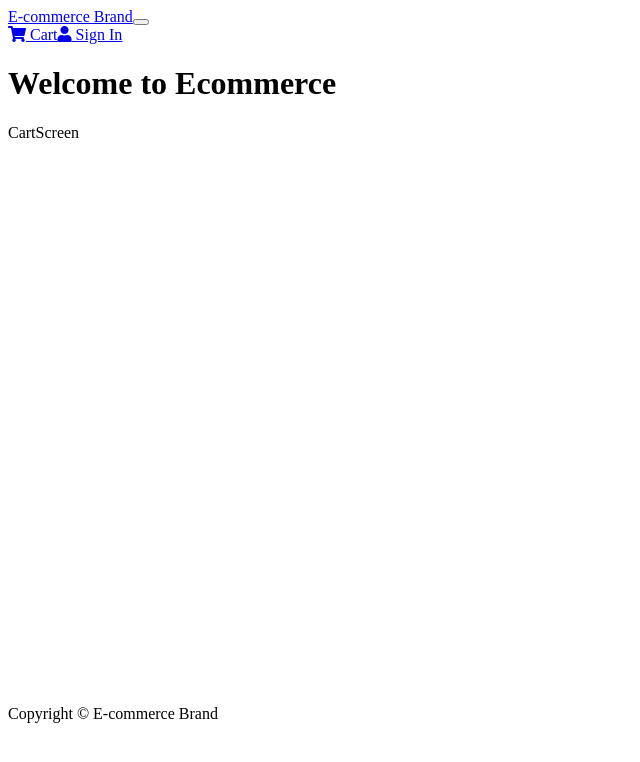
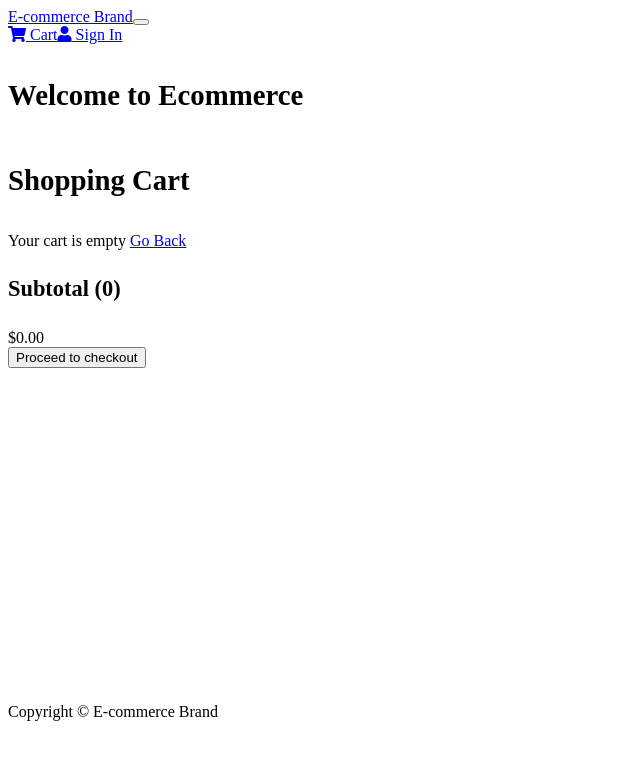
Before and after one commit to rodmartinezmedina/MERN-E-Commerce, a React (Create React App) app in the folder frontend/: page /cart in a window 1280 px wide. Shown: the top 762 px of the page, without its empty margins (0-640 px from the left). Built offline with nearby package versions, Linux system fonts and the light colour scheme; the HTML template or start-up script is replaced by a standard one.

Commit message:
add subtotal price and amount of items in cart checkout redirect from checkout not broken but shows nothing need to fix select input from 700 tp 1200 px need to do delete items from cart sometimes sum of items work weird

```diff
--- a/frontend/src/App.js
+++ b/frontend/src/App.js
@@ -17,6 +17,7 @@
           <Route path='/' component={HomeScreen} exact />
           <Route path='/product/:id' component={ProductScreen} />
           <Route path='/cart/:id?' component={CartScreen} />
+          {/* <Route path='/cart' component={CartScreen} /> */}
         </Container>
       </main>
       <Footer />
--- a/frontend/src/Screens/CartScreen.js
+++ b/frontend/src/Screens/CartScreen.js
@@ -1,7 +1,118 @@
-import React from 'react'
+import React, { useEffect } from 'react'
+import { Link } from 'react-router-dom'
+import { useDispatch, useSelector } from 'react-redux'
+import { Row, Col, ListGroup, Image, Form, Button, Card } from 'react-bootstrap'
+import Message from '../components/Message'
+import { addToCart } from '../actions/cartActions'
 
-const CartScreen = () => {
-  return <div>CartScreen</div>
+const CartScreen = ({ match, location, history }) => {
+  const productId = match.params.id
+  // we will split the ?qty=3 and then get the 1 index that will give usmthe qty (ex: 3)
+  const qty = location.search ? Number(location.search.split('=')[1]) : 1
+
+  const dispatch = useDispatch()
+
+  const cart = useSelector((state) => state.cart)
+  const { cartItems } = cart
+  console.log(cartItems)
+
+  useEffect(() => {
+    if (productId) {
+      dispatch(addToCart(productId, qty))
+    }
+  }, [dispatch, productId, qty])
+
+  const removeFromCartHandler = (id) => {
+    console.log(`remove`)
+  }
+
+  const checkoutHandler = () => {
+    history.push('/login?redirect=shipping')
+
+    console.log(`checkoutHandler function`)
+  }
+
+  console.log(qty)
+
+  return (
+    <Row>
+      <Col md={8}>
+        <h1>Shopping Cart</h1>
+        {/*Conditional start  */}
+        {cartItems.length === 0 ? (
+          <Message>
+            Your cart is empty <Link to='/'>Go Back</Link>
+          </Message>
+        ) : (
+          <ListGroup variant='flush'>
+            {cartItems.map((item) => (
+              <ListGroup.Item key={item.product}>
+                <Row>
+                  <Col md={2}>
+                    <Image src={item.image} alt={item.name} fluid rounded />
+                  </Col>
+                  <Col md={3}>
+                    <Link to={`/product/${item.product}`}>{item.name}</Link>
+                  </Col>
+                  <Col md={2}>${item.price}</Col>
+                  <Col md={2}>
+                    <Form.Control
+                      as='select'
+                      value={qty}
+                      onChange={(e) =>
+                        dispatch(
+                          addToCart(item.product, Number(e.target.value))
+                        )
+                      }
+                    >
+                      {/* It will give me the values of the elements in the products array */}
+                      {[...Array(item.countInStock).keys()].map((x) => (
+                        <option key={x + 1} value={x + 1}>
+                          {x + 1}
+                        </option>
+                      ))}
+                    </Form.Control>
+                  </Col>
+                  <Col md={2}>
+                    <Button
+                      type='button'
+                      variant='light'
+                      onClick={() => removeFromCartHandler(item.product)}
+                    >
+                      <i className='fas fa-trash'></i>
+                    </Button>
+                  </Col>
+                </Row>
+              </ListGroup.Item>
+            ))}
+          </ListGroup>
+        )}
+      </Col>
+      <Col md={4}>
+        <Card>
+          <ListGroup variant='flush'>
+            <h2>
+              Subtotal ({cartItems.reduce((acc, item) => acc + item.qty, 0)})
+            </h2>
+            $
+            {cartItems
+              .reduce((acc, item) => acc + item.qty * item.price, 0)
+              .toFixed(2)}
+          </ListGroup>
+          <ListGroup.Item>
+            <Button
+              type='button'
+              className='btn-block'
+              disabled={cartItems.lenght === 0}
+              onClick={checkoutHandler}
+            >
+              Proceed to checkout
+            </Button>
+          </ListGroup.Item>
+        </Card>
+      </Col>
+    </Row>
+  )
 }
 
 export default CartScreen
--- a/frontend/src/Screens/ProductScreen.js
+++ b/frontend/src/Screens/ProductScreen.js
@@ -10,7 +10,7 @@
 const ProductScreen = ({ history, match }) => {
   // const product = products.find((p) => p._id === match.params.id)
   // const [product, setProduct] = useState({})
-  const [qty, setQty] = useState(0)
+  const [qty, setQty] = useState(1)
   const dispatch = useDispatch()
 
   const productDetails = useSelector((state) => state.productDetails)
--- a/frontend/src/components/Loader.js
+++ b/frontend/src/components/Loader.js
@@ -13,7 +13,7 @@
         display: 'block',
       }}
     >
-      <span class='sr--only'>Loading...</span>
+      <span className='sr--only'>Loading...</span>
     </Spinner>
   )
 }
--- a/frontend/src/index.css
+++ b/frontend/src/index.css
@@ -6,6 +6,16 @@
   padding: 1rem 0;
 }
 
+h1 {
+  font-size: 1.8rem;
+  padding: 1rem 0;
+}
+
+h2 {
+  font-size: 1.4rem;
+  padding: 0.5rem 0;
+}
+
 .rating span {
   margin: 0.1rem;
 }
```
Also changed, not shown: 1 other file (tests, documents, lock files or other folders).
